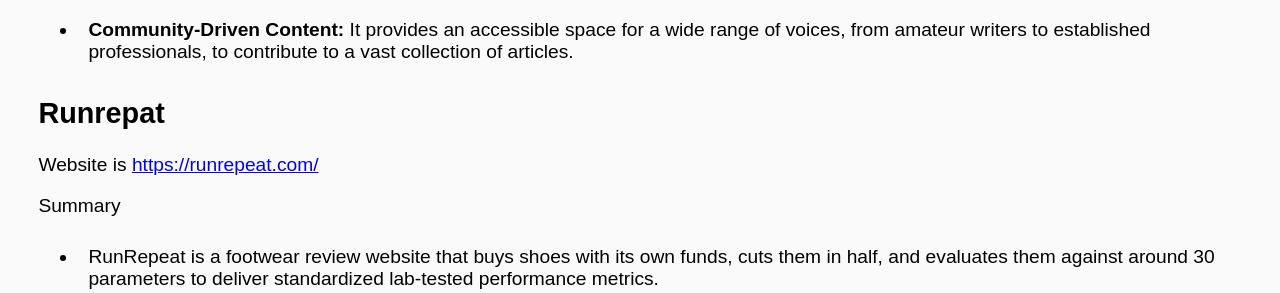
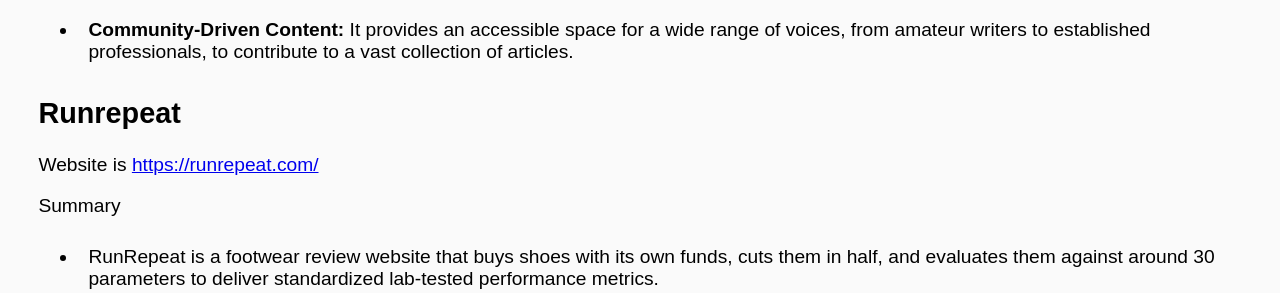
Before and after one commit to ivarada/ivarada.github.io, a Jekyll site: the page built from websites.md, in a window 1280 px wide. Shown: the part 1299-1592 px from the top of the page. Built offline with Jekyll 4.4.1, drawn with Linux system fonts in a browser that asks for light colours.

Commit message:
Fix typo in 'Runrepeat' section header

```diff
--- a/websites.md
+++ b/websites.md
@@ -30,7 +30,7 @@
 * **Focus on Human Stories and Ideas:** The platform emphasizes sharing personal narratives, insights, and thought-provoking ideas across various topics.
 * **Community-Driven Content:** It provides an accessible space for a wide range of voices, from amateur writers to established professionals, to contribute to a vast collection of articles.
 
-## Runrepat
+## Runrepeat
 Website is [https://runrepeat.com/](https://runrepeat.com/)
 
 Summary
```
